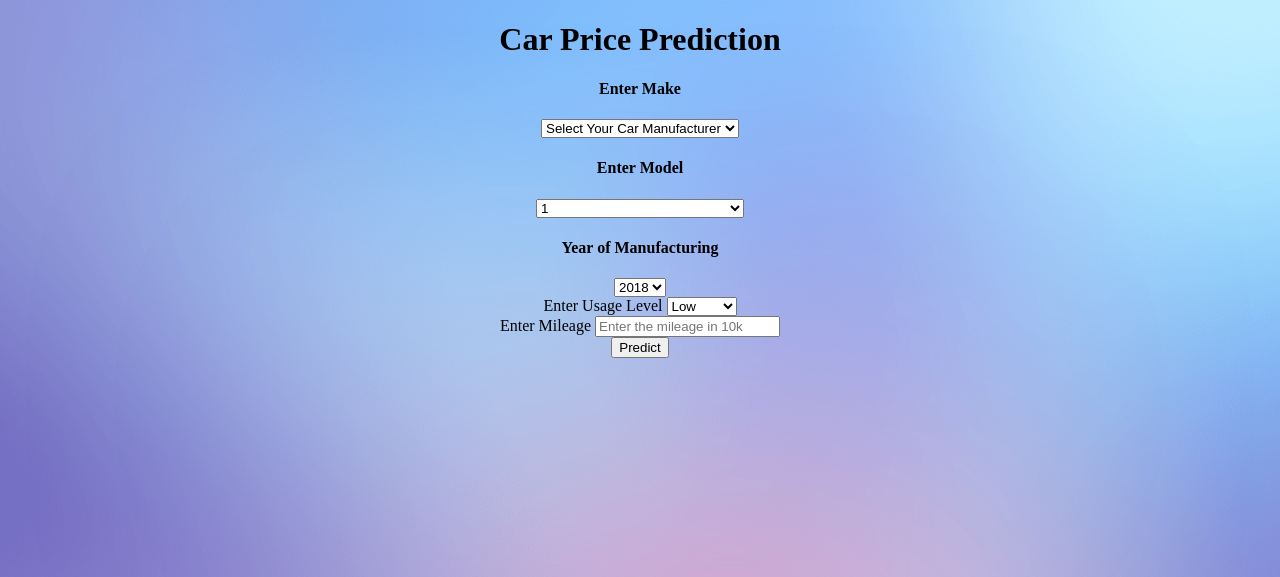
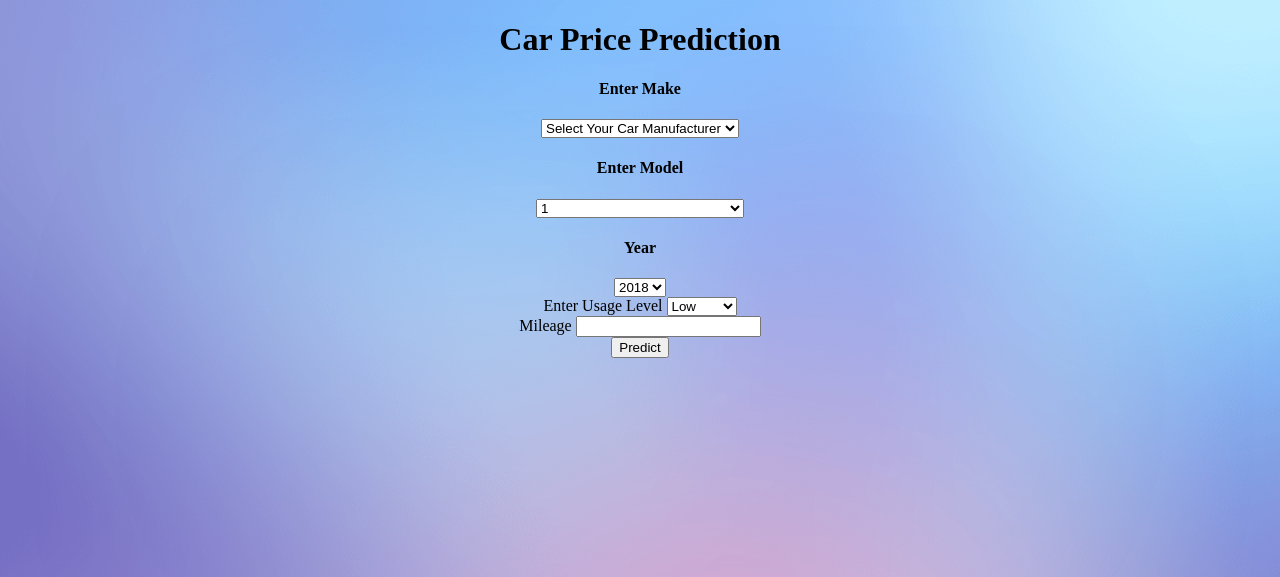
Before and after one commit to rashmiraut/Used_Car_Price_Prediction, a Flask app: page / in a window 1280 px wide. Shown: the top 577 px of the page. Run offline with Flask 2, Linux system fonts and the light colour scheme; parts of the project's set-up code (start-up, migrations or seed data) failed here and were passed over.

Commit message:
Update index.html

```diff
--- a/templates/index.html
+++ b/templates/index.html
@@ -28,7 +28,7 @@
             {% endfor %}
             </select></div>
 
-        <div style="text-align: center"><h4><label>Year of Manufacturing</label></h4>
+        <div style="text-align: center"><h4><label>Year</label></h4>
         <select class="selectpicker form-control" id="Year" name="Year" required="1">
             {% for Year in Year %}
             <option value="{{ Year }}">{{ Year }}</option>
@@ -42,11 +42,55 @@
               {% endfor %}
             </select></div>
 
-    <div style="text-align: center"></h4><label>Enter Mileage</label></h4>
-        <input type ="text" name = "Mileage" style = "margin: 0 auto;" placeholder = "Enter the mileage in 10k"></div>
+        <div class="mb-3">
+                <label class="form-label">Mileage</label>
+                <input class="selectpicker form-control" type="text" name="mileage" style="margin: 0 auto;">
+            </div>
 
-        <button type="submit">Predict</button>
+        <button type="submit" class="btn btn-primary">Predict</button>
 
     </form>
 </body>
 </html>
+
+<!-- <!DOCTYPE html>
+<html lang="en">
+
+<head>
+    <link rel="stylesheet" href="{{ url_for('static', filename='style.css')}}">
+    <meta charset="UTF-8">
+    <meta http-equiv="X-UA-Compatible" content="IE=edge">
+    <meta name="viewport" content="width=device-width, initial-scale=1.0">
+    <title>Model Deployment</title>
+</head>
+
+<body>
+    <h1>Used Car Price Prediction</h1>
+    <form action="/predict" method="POST" style="text-align: center;">
+        <label>Enter Car Make</label></br>
+        <select class="selectpicker form-control" id="make" name="make" required="1">
+            {% for company in make %}
+            <option value="{{ company }}">{{ company }}</option>
+            {% endfor %}
+        </select></br>
+        <label>Enter Car Model</label></br>
+        <select class="selectpicker form-control" id="model" name="model" required="1">
+            {% for model in models %}
+            <option value="{{ model }}">{{ model }}</option>
+            {% endfor %}
+        </select></br>
+        <label>Enter Year</label></br>
+        <select class="selectpicker form-control" id="year" name="year" required="1">
+            {% for year in years %}
+            <option value="{{ year }}">{{ year }}</option>
+            {% endfor %}
+        </select></br>
+        <label>Enter Mileage</lable>
+            <input type="text" name="mileage" style="margin: 0 auto;">
+            <button type="submit">Predict</button>
+
+    </form>
+
+</body>
+
+</html>
```
